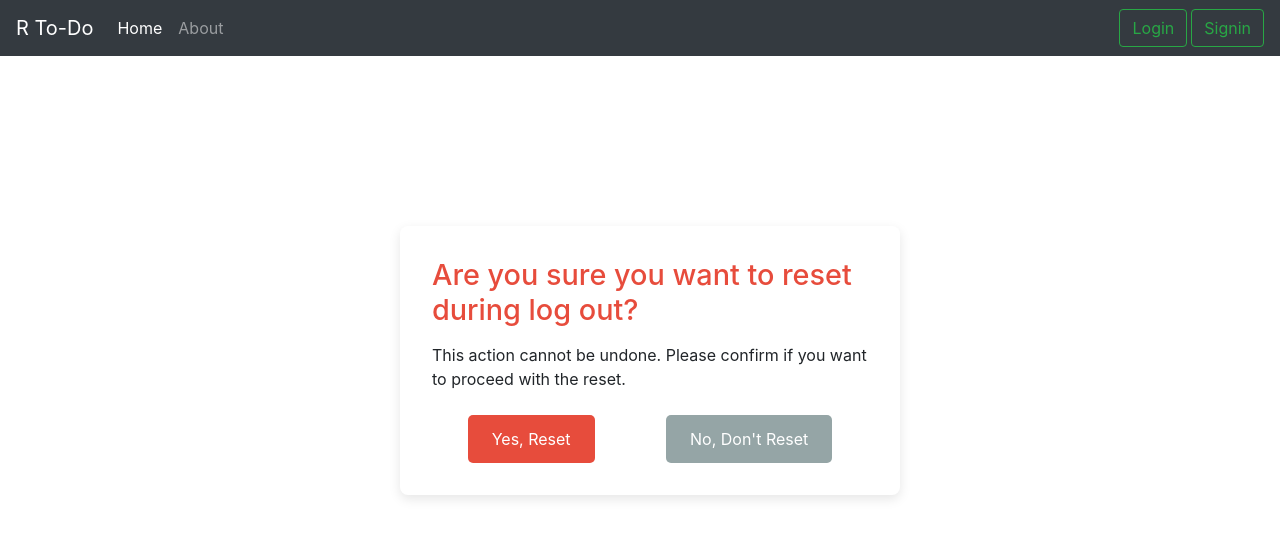
After one commit to TheRayhan009/To-Do-List-Application-by-rayhan-in-django, a Django app: page /logresettask/ in a window 1280 px wide. The commit adds this page. Shown: the top 538 px of the page. Run offline with Django 5.2, Linux system fonts and the light colour scheme; some libraries are stand-ins or nearby versions.

Commit message:
log reset or nor

```diff
--- a/RTo_Do/urls.py
+++ b/RTo_Do/urls.py
@@ -26,8 +26,7 @@ urlpatterns = [
     path("login/",views.login,name="login"),
     path("signin/",views.signin,name="signin"),
     path("addtask/",views.addtask,name="addtask"),
-    path("logout/",views.logout,name="logout"),
     path("edittask/",views.edittask,name="edittask"),
     path("resettask/",views.resettask,name="resettask"),
-    # path("search/",views.search,name="search"),
+    path("logresettask/",views.logresettask,name="resettask"),
 ]
--- a/RTo_Do/views.py
+++ b/RTo_Do/views.py
@@ -215,13 +215,30 @@ def resettask(request):
     }
     return render(request,"reset.html",ele)
 
-def logout(request):
-    Uname=request.session.get("username" )
-    data=Task.objects.filter(task_user_name=Uname)
-    data.delete()
-    data=Users.objects.get(username=Uname)
-    data.T_task=0
-    data.C_task=0
-    data.save()
-    request.session.flush()
-    return redirect("/")
+
+def logresettask(request):
+    Uname=request.session.get("username")
+    passw=request.session.get("password")
+    log=request.session.get("logornot")
+    if request.method=="POST":
+        Uname=request.session.get("username")
+        yes_buttom=request.POST.get("byes")
+        no_buttom=request.POST.get("bno")
+        if yes_buttom=="True":
+            data=Task.objects.filter(task_user_name=Uname)
+            user_data=Users.objects.get(username=Uname)
+            data.delete()
+            user_data.T_task=0
+            user_data.C_task=0
+            user_data.save()
+            request.session.flush()
+            return redirect("/")
+        elif no_buttom=="True":
+            request.session.flush()
+            return redirect("/")
+    ele={
+        "log":log,
+        "Uname":Uname,
+        "passw":passw,
+    }
+    return render(request,"logOutReset.html",ele)
--- /dev/null
+++ b/static/logOutReset.css
@@ -0,0 +1,104 @@
+
+/* Reset Confirmation Container */
+.reset-container {
+    background-color: #ffffff;
+    padding: 2rem;
+    border-radius: 8px;
+    box-shadow: 0 4px 12px rgba(0, 0, 0, 0.1);
+    margin: 100px;
+    margin-top: 170px;
+    margin-left: 400px;
+    max-width: 500px;
+}
+
+/* Header Styles */
+.reset-container h2 {
+    font-size: 1.8rem;
+    color: #e74c3c;
+    margin-bottom: 1rem;
+}
+
+/* Paragraph Styles */
+.reset-container p {
+    font-size: 1rem;
+    margin-bottom: 1.5rem;
+}
+
+/* Reset Buttons Styles */
+.reset-buttons {
+    display: flex;
+    justify-content: space-around;
+}
+
+#confirm-reset {
+    background-color: #e74c3c;
+    color: #fff;
+    padding: 0.75rem 1.5rem;
+    border: none;
+    border-radius: 5px;
+    cursor: pointer;
+    font-size: 1rem;
+    transition: background-color 0.3s ease, transform 0.2s ease;
+}
+
+#confirm-reset:hover {
+    background-color: #c0392b;
+    transform: translateY(-2px);
+}
+
+#cancel-reset {
+    background-color: #95a5a6;
+    color: #fff;
+    padding: 0.75rem 1.5rem;
+    border: none;
+    border-radius: 5px;
+    cursor: pointer;
+    font-size: 1rem;
+    transition: background-color 0.3s ease, transform 0.2s ease;
+}
+
+#cancel-reset:hover {
+    background-color: #7f8c8d;
+    transform: translateY(-2px);
+}
+
+/* Media Queries for Mobile View */
+@media (max-width: 768px) {
+    .reset-container {
+        margin: 50px auto; /* Reduce margin for smaller screens */
+        padding: 1.5rem; /* Adjust padding */
+        max-width: 90%; /* Make container width flexible */
+    }
+
+    .reset-buttons {
+        flex-direction: column; /* Stack buttons vertically on mobile */
+    }
+
+    #confirm-reset, #cancel-reset {
+        width: 100%; /* Full width buttons on mobile */
+        margin-bottom: 1rem; /* Add spacing between buttons */
+    }
+
+    #cancel-reset {
+        margin-bottom: 0; /* Remove extra margin on last button */
+    }
+}
+
+@media (max-width: 480px) {
+    .reset-container {
+        padding: 1rem; /* Further reduce padding for very small screens */
+        margin: 20px auto; /* Reduce top and bottom margins */
+    }
+
+    .reset-buttons {
+        margin-top: 1rem; /* Add margin above buttons for better spacing */
+    }
+
+    h2 {
+        font-size: 1.5rem; /* Reduce header font size */
+    }
+
+    p {
+        font-size: 0.9rem; /* Adjust paragraph font size */
+    }
+}
--- a/templates/all.html
+++ b/templates/all.html
@@ -45,7 +45,7 @@
         </ul>
         {% if log %}
         <h6 style="margin-top: 5px; color: white; " class="mx-2">{{Uname}}</h6>
-        <a href="/logout">
+        <a href="/logresettask">
         <i style="color:white;" class="bi bi-box-arrow-in-right mx-1">logout <svg xmlns="http://www.w3.org/2000/svg" width="16" height="16" fill="currentColor" class="bi bi-box-arrow-in-right" viewBox="0 0 16 16">
           <path fill-rule="evenodd" d="M6 3.5a.5.5 0 0 1 .5-.5h8a.5.5 0 0 1 .5.5v9a.5.5 0 0 1-.5.5h-8a.5.5 0 0 1-.5-.5v-2a.5.5 0 0 0-1 0v2A1.5 1.5 0 0 0 6.5 14h8a1.5 1.5 0 0 0 1.5-1.5v-9A1.5 1.5 0 0 0 14.5 2h-8A1.5 1.5 0 0 0 5 3.5v2a.5.5 0 0 0 1 0z"/>
           <path fill-rule="evenodd" d="M11.854 8.354a.5.5 0 0 0 0-.708l-3-3a.5.5 0 1 0-.708.708L10.293 7.5H1.5a.5.5 0 0 0 0 1h8.793l-2.147 2.146a.5.5 0 0 0 .708.708z"/>
--- /dev/null
+++ b/templates/logOutReset.html
@@ -0,0 +1,23 @@
+{% extends "all.html" %}
+
+{% block titel %}
+  Log Out Task Reset?
+{% endblock titel %}
+
+{% block style %}
+  <link rel="stylesheet" href="/static/logOutReset.css">
+{% endblock style %}
+
+{% block main-body %}
+<div class="reset-container">
+    <h2>Are you sure you want to reset during log out?</h2>
+    <p>This action cannot be undone. Please confirm if you want to proceed with the reset.</p>
+    <form action="" method="post">
+        {% csrf_token %}
+    <div class="reset-buttons">
+        <button name="byes" id="confirm-reset" value="True">Yes, Reset</button>
+        <button name="bno" id="cancel-reset" value="True">No, Don't Reset </button>
+    </div>
+    </form>
+</div>
+{% endblock main-body %}
```
Also changed, not shown: db.sqlite3.
